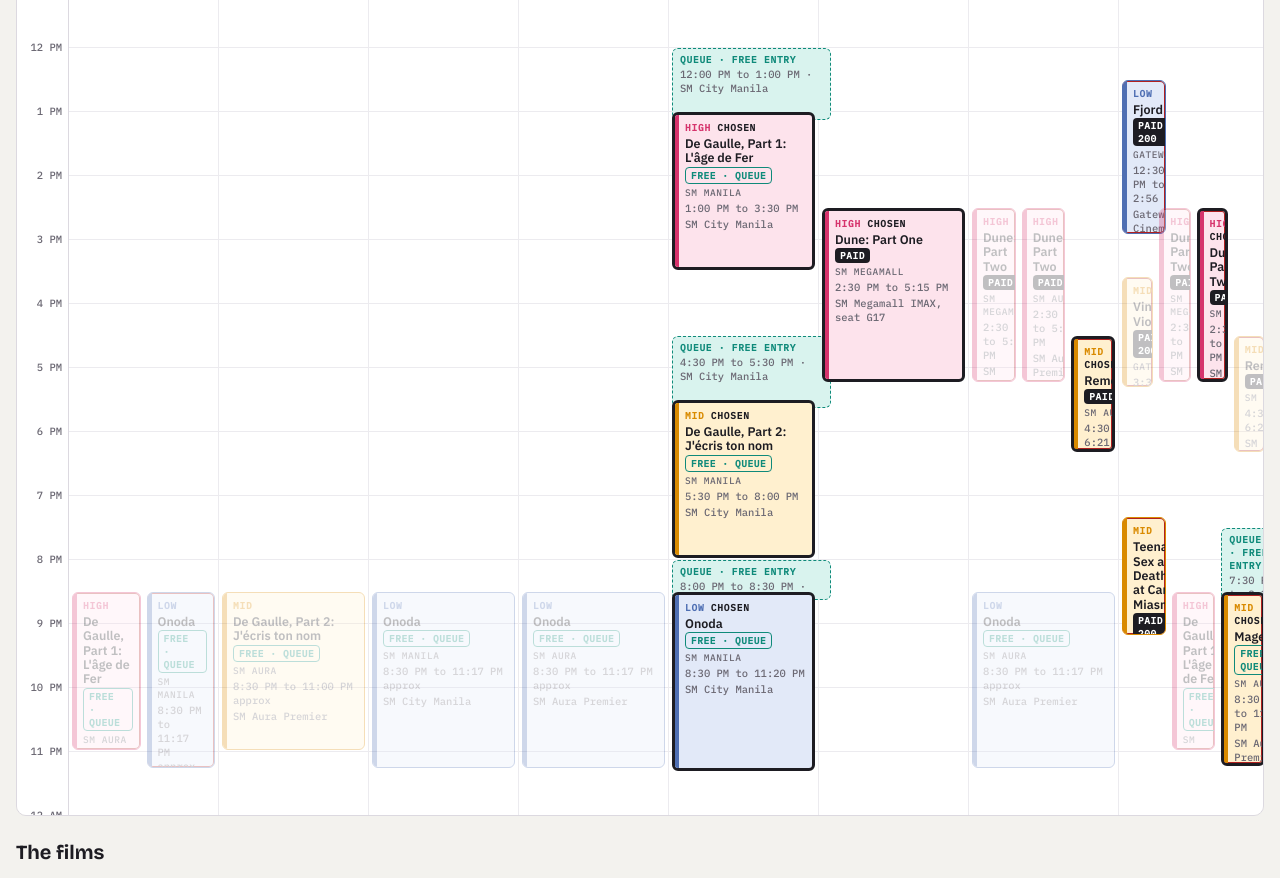
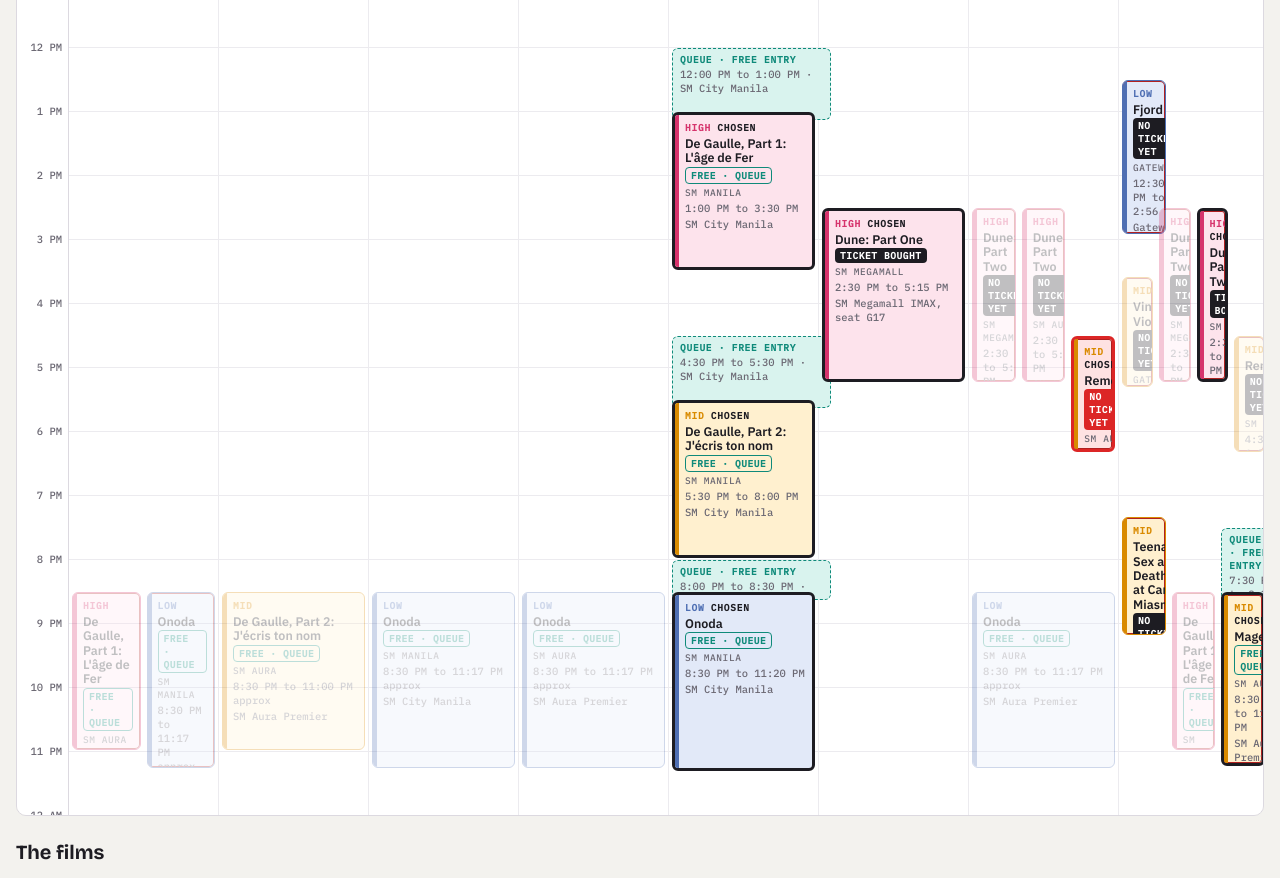
Before and after one commit to bigbamwolf/film-picks, a plain HTML site: page index.html in a window 1280 px wide. Shown: the part 739-1617 px from the top of the page. Drawn offline with nearby package versions, Linux system fonts and the light colour scheme.

Commit message:
Red cards for chosen paid screenings with no ticket yet; labels TICKET BOUGHT / NO TICKET YET / FREE
Co-Authored-By: Claude Opus 5.5 <noreply@anthropic.com>

```diff
--- a/index.html
+++ b/index.html
@@ -45,6 +45,7 @@ h1{font-family:var(--display);font-weight:800;font-size:clamp(28px,5vw,44px);lin
 .axis{position:relative;border-right:1px solid var(--line)}
 .axis div{position:absolute;right:6px;transform:translateY(-50%);font-family:var(--mono);font-size:10.5px;color:var(--muted);font-variant-numeric:tabular-nums}
 .col{position:relative;border-right:1px solid var(--grid);background-image:repeating-linear-gradient(to bottom,var(--grid) 0 1px,transparent 1px var(--hour))}
+.blk.nt{--c:#dc2626;--cb:#fee2e2;background:#fee2e2!important;border-color:#dc2626!important;border-width:2.5px}.blk.nt .pay{background:#dc2626!important;color:#fff!important}
 .blk{position:absolute;border-radius:6px;padding:6px 7px;overflow:hidden;cursor:pointer;border:1.5px solid var(--c);background:var(--cb);color:var(--fg);text-align:left;font:inherit;display:grid;align-content:start;gap:2px;transition:opacity .15s}
 .blk::before{content:"";position:absolute;inset:0 auto 0 0;width:4px;background:var(--c)}
 .blk .tt{font-weight:600;font-size:12.5px;line-height:1.15;padding-left:3px}
@@ -168,10 +169,11 @@ function render(){
     evs.forEach(e=>{
       const b=document.createElement('button');b.type='button';b.id='s-'+e.id;
       const isCh=chosen[e.t]===e.id, other=chosen[e.t]&&chosen[e.t]!==e.id;
-      b.className=`blk ${e.p}${e._clash?' clash':''}${isCh?' chosen':''}${e._cc?' cc':''}${other?' dim':''}`;
+      const needT=(e.f==='QCinema'||e.f==='Cinemas')&&e.price!=='free', nt=needT&&!e.booked&&isCh;
+      b.className=`blk ${e.p}${e._clash?' clash':''}${isCh?' chosen':''}${e._cc?' cc':''}${other?' dim':''}${nt?' nt':''}`;
       const w=100/e._n;b.style.left=`calc(${e._lane*w}% + 3px)`;b.style.width=`calc(${w}% - 6px)`;
       b.style.top=((e.s-H0*60)/60*HOUR+1)+'px';b.style.height=((e.e-e.s)/60*HOUR-2)+'px';
-      b.innerHTML=`<span class="tag">${e.p}${e.q?' · Q&amp;A':''}</span><span class="tt">${e.t}</span><span class="pay ${e.f==='QCinema'||e.f==='Cinemas'?'paid':'free'}">${e.f==='QCinema'?'PAID 200':e.f==='Cinemas'?'PAID':'FREE · QUEUE'}</span><span class="fe">${mall(e.v)}</span><span class="mt">${e.st} to ${e.en}</span><span class="mt">${short(e.v)}</span>`;
+      b.innerHTML=`<span class="tag">${e.p}${e.q?' · Q&amp;A':''}</span><span class="tt">${e.t}</span><span class="pay ${needT?'paid':'free'}">${!needT?(e.f==='Cinemas'?'FREE · GUEST LIST':'FREE · QUEUE'):e.booked?'TICKET BOUGHT':'NO TICKET YET'}</span><span class="fe">${mall(e.v)}</span><span class="mt">${e.st} to ${e.en}</span><span class="mt">${short(e.v)}</span>`;
       b.title=`${e.t}\n${e.f}\n${e.st} to ${e.en}\n${e.v}${e._clash?'\nOverlaps another screening':''}`;
       b.setAttribute('aria-pressed',isCh?'true':'false');
       b.onclick=()=>{if(PLAN_A)return;if(chosen[e.t]===e.id) delete chosen[e.t]; else chosen[e.t]=e.id; save(); render()};
```
Also changed, not shown: plan-a.html (+4 -2 lines).
